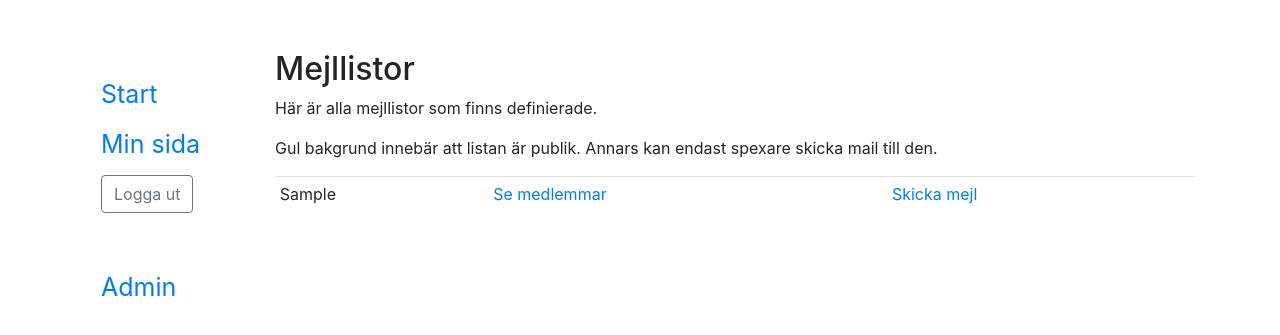
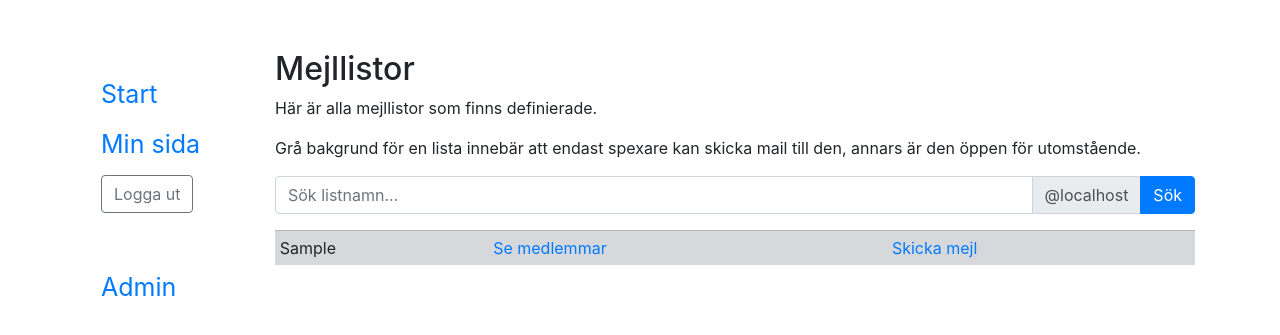
Before and after one commit to LinkopingsStudentspex/internsidor, a Django app: page /batadasen/email_lists/ in a window 1280 px wide. Shown: the top 335 px of the page. Run offline with Django 3.2, Linux system fonts and the light colour scheme; a user stored in the database is signed in; tables that the repository leaves empty hold one stand-in row (values such as "Sample post"); some libraries are stand-ins or nearby versions.

Commit message:
Added filtering to email list list and inverted the highlighting of public/internal lists

```diff
--- a/batadasen/templates/batadasen/emaillist_detail.html
+++ b/batadasen/templates/batadasen/emaillist_detail.html
@@ -5,6 +5,10 @@
 
 {% block content %}
 <h2>{{ object.alias }}@{{ email_domain }}</h2>
+
+{% if object.is_internal %}
+<div class="alert alert-secondary" role="alert">Denna lista kan endast spexare skicka till.</div>
+{% endif %}
 
 Denna maillista går till följande personer:
 
--- /dev/null
+++ b/batadasen/templates/batadasen/emaillist_filter.html
@@ -0,0 +1,36 @@
+{% extends 'base_sidebar.html' %}
+{% load i18n %}
+
+<!-- {% load crispy_forms_tags %} -->
+{% block title %}Mejllistor{% endblock %}
+
+{% block content %}
+<h2>Mejllistor</h2>
+<p>Här är alla mejllistor som finns definierade.</p>
+<p>Grå bakgrund för en lista innebär att endast spexare kan skicka mail till den, annars är den öppen för utomstående.</p>
+
+<form method="get" action="{% url 'batadasen:emaillist_list' %}">
+
+    <div class="input-group mb-3">
+  <input type="text" class="form-control" name="alias" value="{{ alias_search }}" placeholder="Sök listnamn..." aria-label="" aria-describedby="basic-addon2">
+  <div class="input-group-append">
+    <span class="input-group-text" id="basic-addon2">@{{ email_domain }}</span>
+    <input type="submit" class="btn btn-primary" value="Sök">
+  </div>
+</div>
+</form>
+
+<table class="table table-sm">
+    {% for emaillist in filter.qs %}
+    <tr class="{% if emaillist.is_internal %} table-secondary {% endif %}">
+        <td>{{ emaillist.alias }}</td>
+        <td>
+            <a href="{% url 'batadasen:emaillist_detail' emaillist.alias %}">Se medlemmar</a>
+        </td>
+        <td>
+            <a href="mailto:{{ emaillist.alias }}@{{ email_domain }}">Skicka mejl</a>
+        </td>
+    </tr>
+    {% endfor %}
+</table>
+{% endblock %}
--- a/batadasen/templates/batadasen/emaillist_list.html
+++ /dev/null
@@ -1,23 +0,0 @@
-{% extends 'base_sidebar.html' %}
-{% load i18n %}
-
-{% block title %}Mejllistor{% endblock %}
-
-{% block content %}
-<h2>Mejllistor</h2>
-<p>Här är alla mejllistor som finns definierade.</p>
-<p>Gul bakgrund innebär att listan är publik. Annars kan endast spexare skicka mail till den.</p>
-<table class="table table-sm">
-    {% for emaillist in object_list %}
-    <tr class="{% if not emaillist.is_internal %} table-warning {% endif %}">
-        <td>{{ emaillist.alias }}</td>
-        <td>
-            <a href="{% url 'batadasen:emaillist_detail' emaillist.alias %}">Se medlemmar</a>
-        </td>
-        <td>
-            <a href="mailto:{{ emaillist.alias }}@{{ email_domain }}">Skicka mejl</a>
-        </td>
-    </tr>
-    {% endfor %}
-</table>
-{% endblock %}
--- a/batadasen/urls.py
+++ b/batadasen/urls.py
@@ -7,7 +7,7 @@ from . import models
 app_name= 'batadasen'
 urlpatterns = [
     path('activate', views.activation_view, name='activate'),
-    path('email_lists/', views.EmailListListView.as_view(), name='emaillist_list'),
+    path('email_lists/', views.email_list_filter, name='emaillist_list'),
     path('email_lists/<str:alias>/', views.EmailListDetailView.as_view(), name='emaillist_detail'),
     path('minsida', views.PersonSelfView.as_view(), name='person_self'),
     path('persons/<int:pk>/', views.PersonDetailView.as_view(), name='person_detail'),
--- a/batadasen/views.py
+++ b/batadasen/views.py
@@ -12,6 +12,8 @@ from django.utils import timezone
 from django.utils.decorators import method_decorator
 from django.utils.http import urlencode
 from django.views.generic import DetailView, ListView, UpdateView
+
+from django_filters.filterset import FilterSet
 
 from rest_framework import generics, filters
 from rest_framework.decorators import api_view, permission_classes
@@ -140,6 +142,24 @@ class ProductionDetailView(DetailView):
 def index_view(request):
     return render(request, 'batadasen/index.html')
 
+class EmailListFilter(FilterSet):
+    alias = django_filters.CharFilter(field_name='alias', lookup_expr='contains')
+    class Meta:
+        model = models.EmailList
+        fields = ['alias']
+
+@login_required
+def email_list_filter(request):
+    context = {}
+    context['filter'] = EmailListFilter(request.GET, queryset=models.EmailList.objects.all())
+    context['email_domain'] = settings.EMAIL_DOMAIN
+    if request.GET.get('alias')is None:
+        context['alias_search'] = ""
+    else:
+        context['alias_search'] = request.GET.get('alias')
+
+    return render(request, 'batadasen/emaillist_filter.html', context)
+
 # Returns a JSON response with a list of users, for use by a keycloak user storage provider.
 class UserList(generics.ListAPIView):
     queryset = models.Person.objects.filter(~Q(user=None))
```
